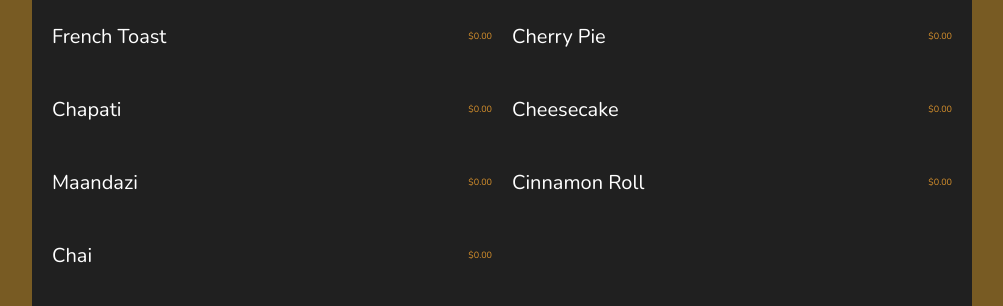
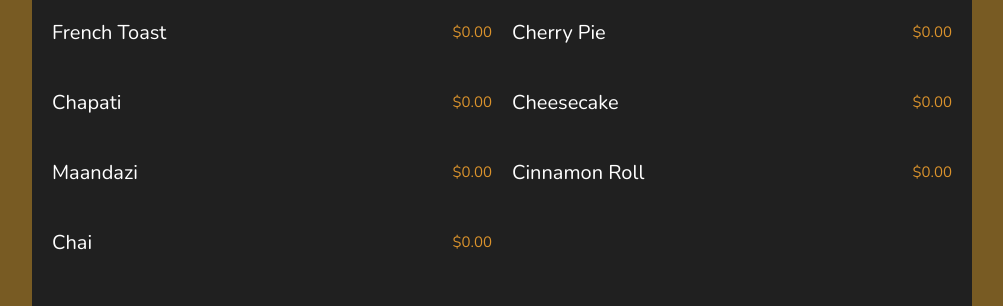
Before and after one commit to abdinasirhassan360-web/restuarant-menu-demo, a plain HTML site: page index.html in a window 1280 px wide. Shown: the part 303-609 px from the top of the page, without its empty margins (138-1141 px from the left). Drawn offline with nearby package versions, Linux system fonts and the light colour scheme.

Commit message:
spacing and font sizing

```diff
--- a/styles.css
+++ b/styles.css
@@ -80,7 +80,7 @@ hr {
   justify-content: space-between; /* pushes flavor left, price right */
   align-items: center;
   gap: 12px;
-  margin: 6px 0; /* spacing between items */
+  margin: 3px 0; /* spacing between items */
 }
 
 .flavor, .dessert, .appetizer, .main {
@@ -95,7 +95,7 @@ hr {
   flex: 0 0 60px;
   text-align: right;
   color: #db932c; /* keep accent color for prices */
-  font-size: 9px;
+  font-size: 15px;
 }
 
 /* ----- CATEGORY STYLING ----- */
```
